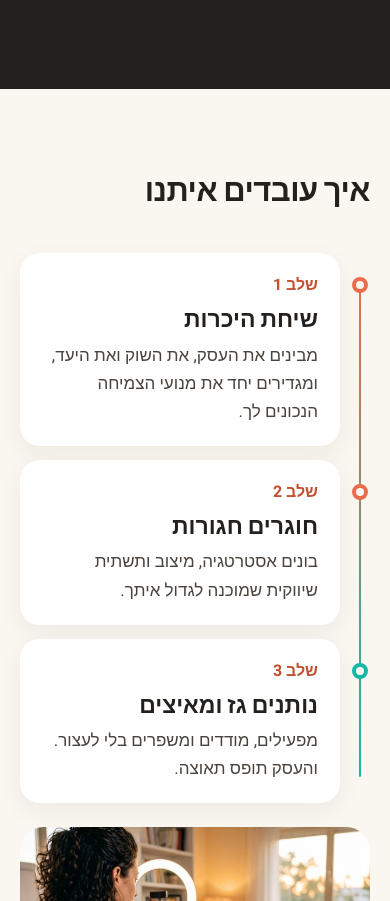
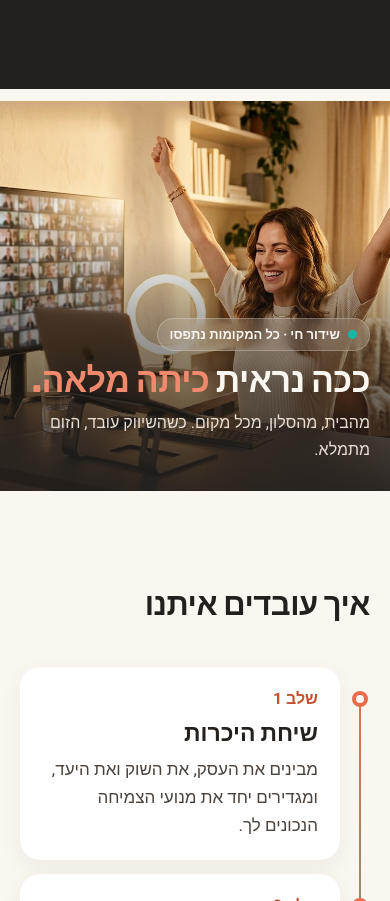
Before and after one commit to yogalivne25-del/teaocha-site, a website: page index.html in a window 390 px wide. Shown: the part 4105-5006 px from the top of the page. Drawn offline with Linux system fonts and the light colour scheme.

Commit message:
Full-width 'full class' Zoom photo band before how-we-work
Co-Authored-By: Claude Opus 5.5 <noreply@anthropic.com>
Claude-Session: https://claude.ai/code/session_01JdbsjoHqtGs2hpA81Ji2Px

```diff
--- a/assets/mobile.css
+++ b/assets/mobile.css
@@ -199,7 +199,7 @@ a[data-lead]:active,.btn-primary:active,.float-cta a:active{transform:scale(.97)
    דסקטופ ≥ 901 – יותר אוויר בין סקשנים
    ========================================================= */
 @media (min-width:901px){
-  section:not(.hero):not(.community-band):not(.final-cta):not(.join-band){padding-top:150px!important;padding-bottom:150px!important}
+  section:not(.hero):not(.community-band):not(.final-cta):not(.join-band):not(.photo-band){padding-top:150px!important;padding-bottom:150px!important}
   .engines{padding-top:170px!important;padding-bottom:170px!important}
   .hero{padding-bottom:140px!important}
   .community-band{margin-top:40px!important;margin-bottom:120px!important}
@@ -213,3 +213,21 @@ a[data-lead]:active,.btn-primary:active,.float-cta a:active{transform:scale(.97)
   .hero::before,.hero::after,.float-chip,.float-chip>div,.zoom-card,.perks-card,.stamp,
   .btn-primary::after,.float-cta a::after{animation:none!important}
 }
+
+/* ---------- פס תמונה: כיתה מלאה ---------- */
+.photo-band img{transition:transform 1.8s cubic-bezier(.2,.7,.2,1)!important}
+.photo-band img.reveal{opacity:1;transform:scale(1.08)}
+.photo-band img.reveal.in{transform:scale(1)}
+.photo-band-shade.reveal{opacity:1;transform:none}
+@media (max-width:1100px){ .photo-band-text{left:32px!important;right:32px!important} }
+@media (min-width:901px){ section.photo-band{padding:0!important} .photo-band-text{max-width:680px!important} .photo-band h2{white-space:nowrap} }
+@media (max-width:760px){
+  section.photo-band{height:auto!important;aspect-ratio:1/1;padding:0!important;margin:12px 0}
+  .photo-band img{object-position:50% 30%!important}
+  .photo-band-shade{background:linear-gradient(to top,rgba(36,32,29,.92) 0%,rgba(36,32,29,.45) 40%,rgba(36,32,29,0) 65%)!important}
+  .photo-band-text{left:20px!important;right:20px!important;bottom:28px!important;max-width:none!important;gap:10px!important}
+  .photo-band-text>div:first-child{font-size:13px!important;padding:6px 12px!important}
+  .photo-band h2{font-size:34px!important}
+  .photo-band p{font-size:16px!important}
+}
+@media (prefers-reduced-motion:reduce){ .photo-band img{transform:none!important;transition:none!important} }
--- a/index.html
+++ b/index.html
@@ -185,6 +185,16 @@ a{color:#C4502F}a:hover{color:#9E3E22}
 <div style="position: relative; font-size: 21px; font-weight: 500; color: #FAF6F0">צריך רק אחד? מעולה. צריך את שניהם? <span style="color: #EA6C4D; font-weight: 700">מחברים אותם למכונה אחת.</span></div>
 </section>
 
+<section class="photo-band" aria-label="כיתה מלאה בזום" style="position: relative; padding: 0; overflow: hidden; height: 640px; background: #24201D">
+<img loading="lazy" src="images/celebrate.jpg" alt="מנחה חוגגת מול מסך זום מלא במשתתפים" style="position: absolute; inset: 0; width: 100%; height: 100%; object-fit: cover; object-position: 60% 35%">
+<div class="photo-band-shade" aria-hidden="true" style="position: absolute; inset: 0; background: linear-gradient(to top, rgba(36,32,29,0.88) 0%, rgba(36,32,29,0.35) 38%, rgba(36,32,29,0) 62%)"></div>
+<div class="photo-band-text" style="position: absolute; left: 96px; bottom: 72px; max-width: 560px; display: flex; flex-direction: column; gap: 14px; color: #FAF6F0">
+<div style="display: inline-flex; align-self: flex-start; align-items: center; gap: 8px; background: rgba(250,246,240,0.14); border: 1px solid rgba(250,246,240,0.25); padding: 8px 16px; border-radius: 999px; font-size: 15px; font-weight: 700; -webkit-backdrop-filter: blur(8px); backdrop-filter: blur(8px)"><span style="width: 9px; height: 9px; border-radius: 999px; background: #14B8A6"></span>שידור חי · כל המקומות נתפסו</div>
+<h2 style="margin: 0; font-family: Rubik, sans-serif; font-weight: 800; font-size: 60px; line-height: 1.05; letter-spacing: -1.5px">ככה נראית <span style="color: #F08A6E">כיתה מלאה.</span></h2>
+<p style="margin: 0; font-size: 21px; line-height: 1.6; color: #E9E1D7">מהבית, מהסלון, מכל מקום. כשהשיווק עובד, הזום מתמלא.</p>
+</div>
+</section>
+
 <section id="how" class="how" style="padding: 120px 96px; display: flex; flex-direction: column; gap: 56px">
 <h2 style="margin: 0; font-family: Rubik, sans-serif; font-weight: 700; font-size: 56px; letter-spacing: -1px">איך עובדים איתנו</h2>
 <div class="how-grid" style="display: grid; grid-template-columns: repeat(2, minmax(0, 1fr)); gap: 48px; align-items: center">
```
Also changed, not shown: images/celebrate.jpg (added).
